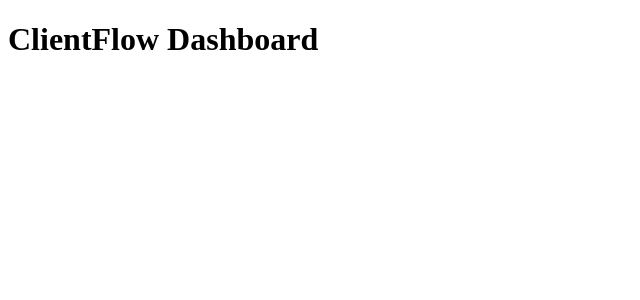
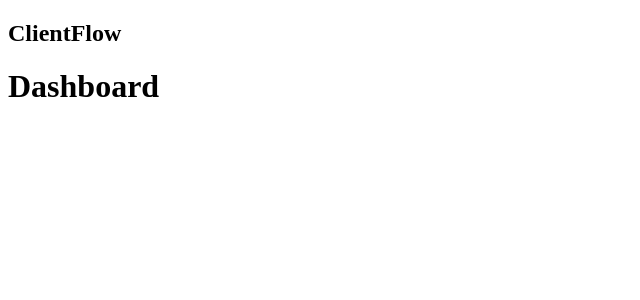
Before and after one commit to CharlesNeres/clientflow-dashboard, a React (Vite) app: page / in a window 1280 px wide. Shown: the top 300 px of the page, without its empty margins (0-640 px from the left). Built offline with nearby package versions, Linux system fonts and the light colour scheme.

Commit message:
feat: add base routes and layout

```diff
--- a/src/App.tsx
+++ b/src/App.tsx
@@ -1,8 +1,20 @@
+import { BrowserRouter, Route, Routes } from "react-router-dom";
+import MainLayout from "./pages/MainLayout";
+import Dashboard from "./pages/Dashboard";
+import Clients from "./pages/Clients";
+import Tasks from "./pages/Tasks";
+
 function App() {
   return (
-    <div>
-      <h1>ClientFlow Dashboard</h1>
-    </div>
+    <BrowserRouter>
+      <Routes>
+        <Route path="/" element={<MainLayout />}>
+          <Route index element={<Dashboard />} />
+          <Route path="clients" element={<Clients />} />
+          <Route path="tasks" element={<Tasks />} />
+        </Route>
+      </Routes>
+    </BrowserRouter>
   );
 }
 
--- /dev/null
+++ b/src/pages/Clients.tsx
@@ -0,0 +1,5 @@
+function Clients() {
+  return <h1>Clients</h1>;
+}
+
+export default Clients;
--- /dev/null
+++ b/src/pages/Dashboard.tsx
@@ -0,0 +1,5 @@
+function Dashboard() {
+  return <h1>Dashboard</h1>;
+}
+
+export default Dashboard;
--- /dev/null
+++ b/src/pages/MainLayout.tsx
@@ -0,0 +1,16 @@
+import { Outlet } from "react-router-dom";
+
+function MainLayout() {
+  return (
+    <div>
+      <header>
+        <h2>ClientFlow</h2>
+      </header>
+      <main>
+        <Outlet />
+      </main>
+    </div>
+  );
+}
+
+export default MainLayout;
--- /dev/null
+++ b/src/pages/Tasks.tsx
@@ -0,0 +1,5 @@
+function Tasks() {
+  return <h1>Tasks</h1>;
+}
+
+export default Tasks;
```
